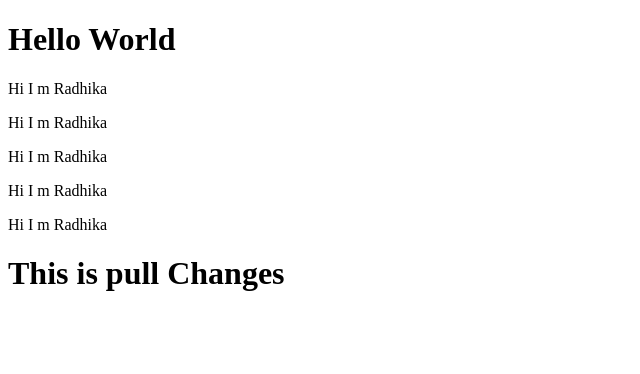
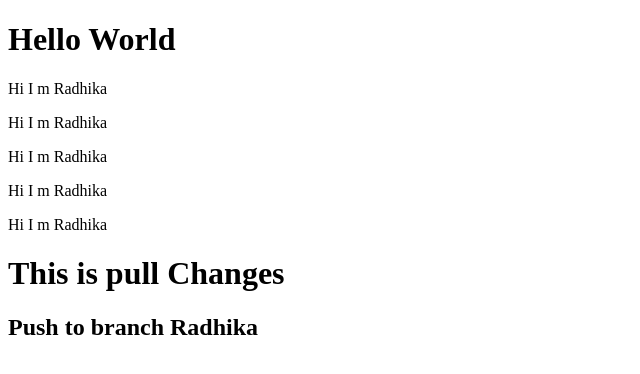
Before and after one commit to radhikagangan/Devops, a plain HTML site: page index.html in a window 1280 px wide. Shown: the whole page, without its empty margins (0-640 px from the left). Drawn offline with Linux system fonts and the light colour scheme.

Commit message:
FourthCommit

```diff
--- a/index.html
+++ b/index.html
@@ -14,5 +14,6 @@
     <p>Hi I m Radhika</p>
 
     <h1>This is pull Changes</h1>
+    <h2>Push to branch Radhika</h2>
 </body>
 </html>
```
